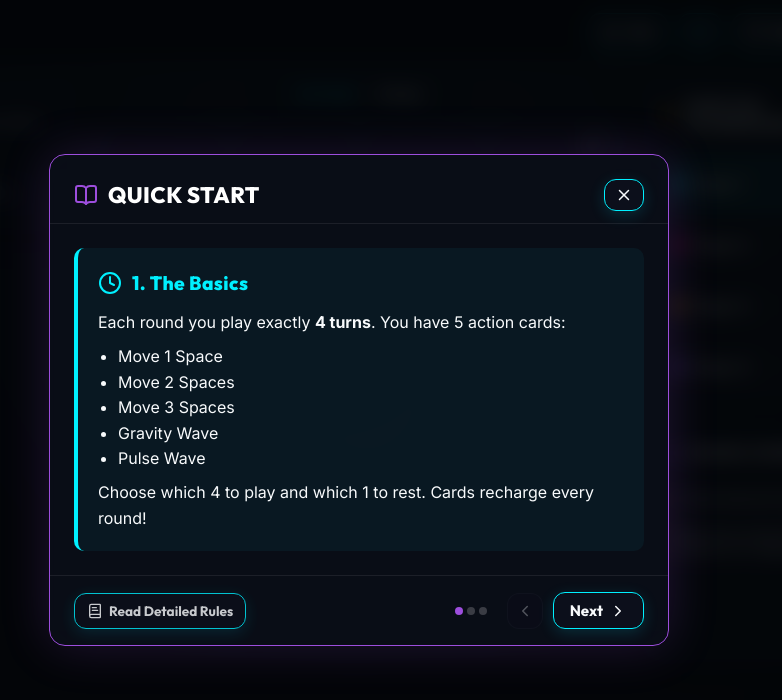
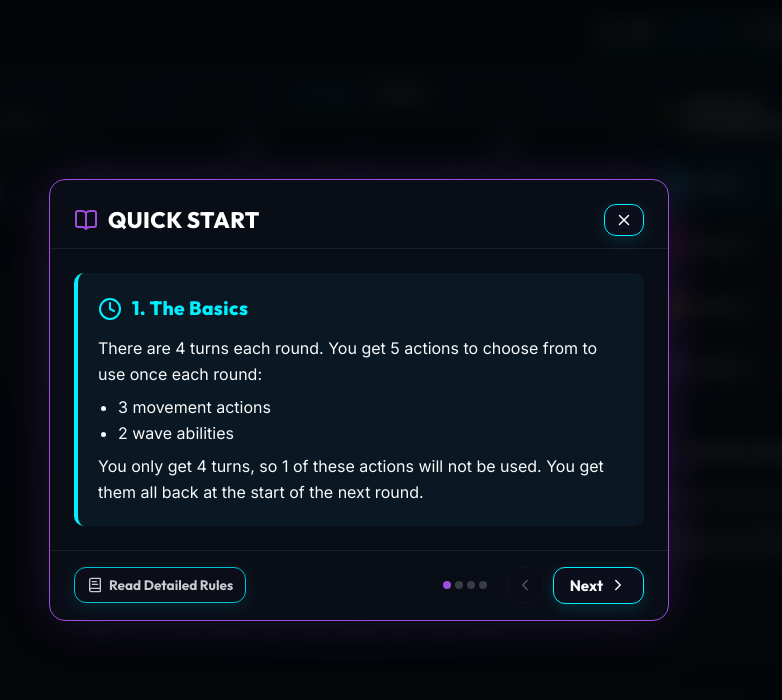
Before and after one commit to RandallBlanchetteGames/gravitypulse, a React (Vite) app: page / in a window 1280 px wide. Both pictures are taken after a click on the button "Rules". Shown: the top 700 px of the page, without its empty margins (281-1063 px from the left). Built offline with nearby package versions, Linux system fonts and the light colour scheme.

Commit message:
Refactor hazard spawning and Black Hole physics

```diff
--- a/src/components/modals/RulesModal.jsx
+++ b/src/components/modals/RulesModal.jsx
@@ -19,15 +19,12 @@ export function RulesModal({ isOpen, onClose }) {
       color: "var(--accent-cyan)",
       content: (
         <>
-          <p>Each round you play exactly <strong>4 turns</strong>. You have 5 action cards:</p>
+          <p>There are 4 turns each round. You get 5 actions to choose from to use once each round:</p>
           <ul style={{ paddingLeft: '20px', marginTop: '8px' }}>
-            <li>Move 1 Space</li>
-            <li>Move 2 Spaces</li>
-            <li>Move 3 Spaces</li>
-            <li>Gravity Wave</li>
-            <li>Pulse Wave</li>
+            <li>3 movement actions</li>
+            <li>2 wave abilities</li>
           </ul>
-          <p style={{ marginTop: '8px' }}>Choose which 4 to play and which 1 to rest. Cards recharge every round!</p>
+          <p style={{ marginTop: '8px' }}>You only get 4 turns, so 1 of these actions will not be used. You get them all back at the start of the next round.</p>
         </>
       )
     },
@@ -37,12 +34,12 @@ export function RulesModal({ isOpen, onClose }) {
       color: "var(--accent-violet)",
       content: (
         <>
-          <p>Use waves to push and pull other players.</p>
+          <p>Waves are your primary weapons for manipulating the board.</p>
           <ul style={{ paddingLeft: '20px', marginTop: '8px' }}>
-            <li><strong>Gravity Wave:</strong> Pulls opponents and Asteroids towards you.</li>
-            <li><strong>Pulse Wave:</strong> Pushes opponents and Asteroids away.</li>
+            <li><strong>Gravity Wave:</strong> Pulls opponents and asteroids toward you.</li>
+            <li><strong>Pulse Wave:</strong> Pushes them away.</li>
           </ul>
-          <p style={{ marginTop: '8px' }}>Use movement and waves to force other players into hazards.</p>
+          <p style={{ marginTop: '8px' }}>Position yourself to fling other players into hazards!</p>
         </>
       )
     },
@@ -52,14 +49,19 @@ export function RulesModal({ isOpen, onClose }) {
       color: "#ff007f",
       content: (
         <>
-          <p>Eliminate your opponents to score points!</p>
-          <ul style={{ paddingLeft: '20px', marginTop: '8px' }}>
-            <li>Push opponents into the center <strong>Black Hole</strong>.</li>
-            <li>Smash them into <strong>Asteroids</strong>.</li>
-            <li>Push them <strong>off the map</strong> to destroy them!</li>
-            <li>Earn <strong>+1 point</strong> for every opponent you destroy.</li>
-          </ul>
-          <p style={{ marginTop: '8px', fontStyle: 'italic', opacity: 0.8 }}>Ready to play? You can check the Detailed Rules for more info.</p>
+          <p>Scoring is about survival and destruction. You earn 1 point for every opponent you eliminate (push them into the Black Hole or an asteroid, throw them off the map, or even collide with them).</p>
+          <p style={{ marginTop: '8px' }}>If you manage to stay alive until the end of the round, you get 1 point for surviving.</p>
+        </>
+      )
+    },
+    {
+      title: "4. Space Hazards",
+      icon: <ShieldCheck color="var(--accent-gold)" size={24} />,
+      color: "var(--accent-gold)",
+      content: (
+        <>
+          <p>Asteroids and Energy fields will randomly appear throughout the game. Use caution!</p>
+          <p style={{ marginTop: '16px', fontStyle: 'italic', opacity: 0.8 }}>Ready to play? You can check the Detailed Rules for more info.</p>
         </>
       )
     }
@@ -143,20 +145,16 @@ export function RulesModal({ isOpen, onClose }) {
             <div style={{ display: 'flex', flexDirection: 'column', gap: '16px', fontSize: '0.9rem', lineHeight: 1.5, color: 'var(--text-main)' }}>
               {/* Detailed Rules Content */}
               <div style={{ padding: '12px', background: 'rgba(157, 78, 221, 0.05)', borderRadius: '10px', borderLeft: '3px solid var(--accent-violet)' }}>
-                <h4 style={{ fontWeight: 800, color: 'var(--accent-violet)', marginBottom: '4px' }}>🌊 WAVE ATTENUATION</h4>
-                <p>Waves push/pull by <strong>1 space</strong> normally. If <strong>Supercharged</strong>, waves move targets by <strong>2 spaces</strong> within close range (1-2 spaces), but attenuate to <strong>1 space</strong> at medium range (3-4 spaces).</p>
+                <h4 style={{ fontWeight: 800, color: 'var(--accent-violet)', marginBottom: '4px' }}>🌊 HOW WAVES WORK</h4>
+                <p>Normally, your waves push and pull targets 1 space. However, if your piece is Supercharged, your waves become stronger. Supercharged waves will move nearby targets (within 2 spaces of you) a full 2 spaces. Targets further away (3-4 spaces) are still only moved 1 space.</p>
               </div>
               <div style={{ padding: '12px', background: 'rgba(245, 158, 11, 0.05)', borderRadius: '10px', borderLeft: '3px solid var(--accent-gold)' }}>
-                <h4 style={{ fontWeight: 800, color: 'var(--accent-gold)', marginBottom: '4px' }}>TURN 4: BLACK HOLE PULL</h4>
-                <p>End of every turn: Cosmic Energy Fields rotate 1 space clockwise. <br/>End of Turn 4: The center Black Hole pulls <strong>all pieces across the entire map inward by 1 space</strong>.</p>
+                <h4 style={{ fontWeight: 800, color: 'var(--accent-gold)', marginBottom: '4px' }}>🌀 THE SINGULARITY</h4>
+                <p>At the end of every single turn, existing Energy Fields rotates 1 space clockwise around the center. At the end of Turn 4, the Black Hole drags everything on the map 1 space closer to the center and Energy Fields flow outward 1 space. Plan accordingly!</p>
               </div>
               <div style={{ padding: '12px', background: 'rgba(0, 255, 102, 0.05)', borderRadius: '10px', borderLeft: '3px solid var(--accent-supercharge)' }}>
-                <h4 style={{ fontWeight: 800, color: 'var(--accent-supercharge)', marginBottom: '4px' }}>SUPERCHARGING</h4>
-                <p>Collect Cosmic Energy to become Supercharged (double wave power). Energy fields have no mass and aren't affected by waves. <strong>Warning:</strong> If you collect a second energy field while already supercharged, your piece will overload and explode!</p>
-              </div>
-              <div style={{ padding: '12px', background: 'rgba(255, 0, 127, 0.05)', borderRadius: '10px', borderLeft: '3px solid #ff007f' }}>
-                <h4 style={{ fontWeight: 800, color: '#ff007f', marginBottom: '4px' }}>COLLISIONS</h4>
-                <p>Crashing directly into another player destroys both pieces, but you still get a point for the elimination.</p>
+                <h4 style={{ fontWeight: 800, color: 'var(--accent-supercharge)', marginBottom: '4px' }}>⚡ GETTING SUPERCHARGED</h4>
+                <p>If you move into an Energy field, you become Supercharged, increasing your wave power. Energy can't be pushed or pulled by waves. If you're already Supercharged and you grab another energy field, your piece will overload and explode!</p>
               </div>
             </div>
           )}
--- a/src/engine/rules.js
+++ b/src/engine/rules.js
@@ -86,64 +86,108 @@ export class GameRules {
   spawnHazards(board, size) {
     if (!this.hazardsEnabled) return [];
     const newEntities = [];
-    const emptyCells = [];
+
+    // 1. ASTEROID SPAWNING (Borders, Symmetrical)
+    const borderCells = [];
     for (let y = 0; y < size; y++) {
       for (let x = 0; x < size; x++) {
-        if (!board.some(e => e.x === x && e.y === y)) {
-          // Keep away from center 2x2 Black Hole
-          const mid = size / 2;
-          if (Math.abs(x - mid) > 1 || Math.abs(y - mid) > 1) {
-            emptyCells.push({ x, y });
+        if (x === 0 || x === size - 1 || y === 0 || y === size - 1) {
+          if (!board.some(e => e.x === x && e.y === y)) {
+            borderCells.push({ x, y });
           }
         }
       }
     }
-    if (emptyCells.length === 0) return [];
 
-    // Spawn 1 Asteroid and 1 Cosmic Energy Field
-    const randIdx1 = Math.floor(Math.random() * emptyCells.length);
-    const cell1 = emptyCells.splice(randIdx1, 1)[0];
-    newEntities.push({
-      id: `ast_${Date.now()}_1`,
-      type: ENTITY_TYPES.ASTEROID,
-      x: cell1.x,
-      y: cell1.y
+    // Find valid symmetrical pairs
+    const validPairs = [];
+    borderCells.forEach(cell => {
+      const oppX = size - 1 - cell.x;
+      const oppY = size - 1 - cell.y;
+      // Ensure the opposite is also in borderCells and not the exact same cell
+      if ((oppX !== cell.x || oppY !== cell.y) && borderCells.some(c => c.x === oppX && c.y === oppY)) {
+        // Prevent duplicate pairs by ensuring x1 < x2 or y1 < y2
+        if (cell.x < oppX || (cell.x === oppX && cell.y < oppY)) {
+          validPairs.push([cell, { x: oppX, y: oppY }]);
+        }
+      }
     });
 
-    if (emptyCells.length > 0 && Math.random() < 0.7) {
-      const randIdx2 = Math.floor(Math.random() * emptyCells.length);
-      const cell2 = emptyCells.splice(randIdx2, 1)[0];
+    if (validPairs.length > 0) {
+      const randPair = validPairs[Math.floor(Math.random() * validPairs.length)];
       newEntities.push({
-        id: `eng_${Date.now()}_2`,
+        id: `ast_${Date.now()}_1`,
+        type: ENTITY_TYPES.ASTEROID,
+        x: randPair[0].x,
+        y: randPair[0].y
+      });
+      newEntities.push({
+        id: `ast_${Date.now()}_2`,
+        type: ENTITY_TYPES.ASTEROID,
+        x: randPair[1].x,
+        y: randPair[1].y
+      });
+    } else if (borderCells.length > 0) {
+      // Fallback: spawn 1 asteroid randomly on border if no pairs available
+      const randCell = borderCells[Math.floor(Math.random() * borderCells.length)];
+      newEntities.push({
+        id: `ast_${Date.now()}_1`,
+        type: ENTITY_TYPES.ASTEROID,
+        x: randCell.x,
+        y: randCell.y
+      });
+    }
+
+    // 2. ENERGY FIELD SPAWNING (Event Horizon, 100% chance)
+    const cx = (size - 1) / 2;
+    const cy = (size - 1) / 2;
+    const eventHorizonCells = [];
+
+    for (let y = 0; y < size; y++) {
+      for (let x = 0; x < size; x++) {
+        // The event horizon perfectly rings the 2x2 core.
+        // For an even grid, these are cells where Chebyshev distance from center is exactly 1.5
+        const chebyshev = Math.max(Math.abs(x - cx), Math.abs(y - cy));
+        if (chebyshev === 1.5) {
+          // Verify it doesn't collide with existing entities OR newly spawned asteroids
+          if (!board.some(e => e.x === x && e.y === y) && !newEntities.some(e => e.x === x && e.y === y)) {
+            eventHorizonCells.push({ x, y });
+          }
+        }
+      }
+    }
+
+    if (eventHorizonCells.length > 0) {
+      const randEvent = eventHorizonCells[Math.floor(Math.random() * eventHorizonCells.length)];
+      newEntities.push({
+        id: `eng_${Date.now()}_3`,
         type: ENTITY_TYPES.ENERGY,
-        x: cell2.x,
-        y: cell2.y
+        x: randEvent.x,
+        y: randEvent.y
       });
     }
 
     return newEntities;
   }
 
-  /* Spawn initial random asteroids in vacant spaces after setup */
+  /* Spawn initial random asteroids in vacant spaces on the borders after setup */
   spawnInitialAsteroids(board, size, count = 2) {
     const newEntities = [];
-    const emptyCells = [];
-    const mid = size / 2;
+    const borderCells = [];
     for (let y = 0; y < size; y++) {
       for (let x = 0; x < size; x++) {
-        if (!board.some(e => e.x === x && e.y === y)) {
-          // Keep away from center 2x2 Black Hole
-          if (Math.abs(x - mid) > 1 || Math.abs(y - mid) > 1) {
-            emptyCells.push({ x, y });
+        if (x === 0 || x === size - 1 || y === 0 || y === size - 1) {
+          if (!board.some(e => e.x === x && e.y === y)) {
+            borderCells.push({ x, y });
           }
         }
       }
     }
 
     for (let i = 0; i < count; i++) {
-      if (emptyCells.length === 0) break;
-      const randIdx = Math.floor(Math.random() * emptyCells.length);
-      const cell = emptyCells.splice(randIdx, 1)[0];
+      if (borderCells.length === 0) break;
+      const randIdx = Math.floor(Math.random() * borderCells.length);
+      const cell = borderCells.splice(randIdx, 1)[0];
       newEntities.push({
         id: `ast_init_${Date.now()}_${i}`,
         type: ENTITY_TYPES.ASTEROID,
```
Also changed, not shown: src/engine/gravityPulse.js (+10 -3 lines).
